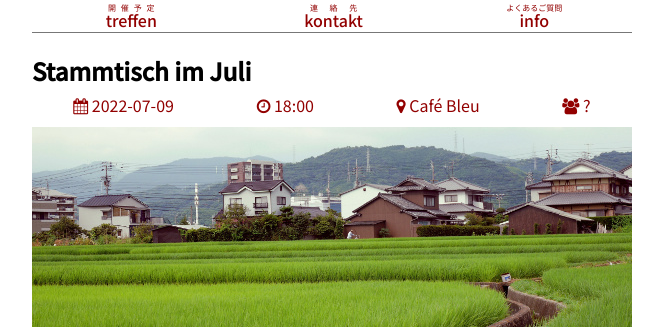
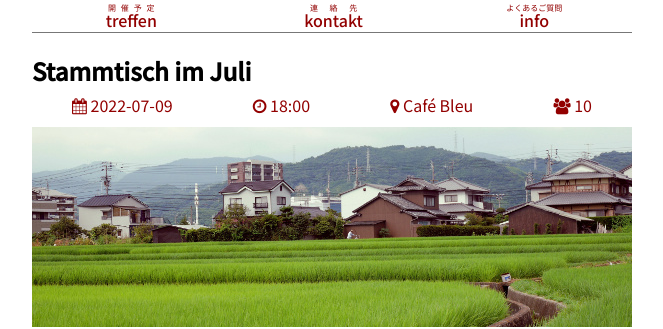
Before and after one commit to tcsch/japanstammtisch.github.io, a Jekyll site: the page built from _posts/2022-07-09-jul.md, in a window 1280 px wide. Shown: the part 333-662 px from the top of the page, without its empty margins (308-971 px from the left). Built offline with Jekyll 4.4.1, drawn with Linux system fonts in a browser that asks for light colours.

Commit message:
update posts

```diff
--- a/_posts/2022-07-09-jul.md
+++ b/_posts/2022-07-09-jul.md
@@ -3,8 +3,8 @@
 title: "Stammtisch im Juli"
 time: "18:00"
 place: '<a href="https://goo.gl/maps/q1a4mJCWxFDme3T18">Café Bleu</a>'
-people: "?"
-compo: []
+people: "10"
+compo: ["🇨🇳", "🇩🇪", "🇩🇪", "🇩🇪",  "🇯🇵",  "🇯🇵",  "🇯🇵",  "🇯🇵",  "🇯🇵", "🇻🇳"]
 img: "jul.jpg"
 ---
 
```
Also changed, not shown: _posts/2022-03-12-mar.md (+1 -1 lines), _posts/2022-08-13-aug.md (added, +8 -0 lines).
